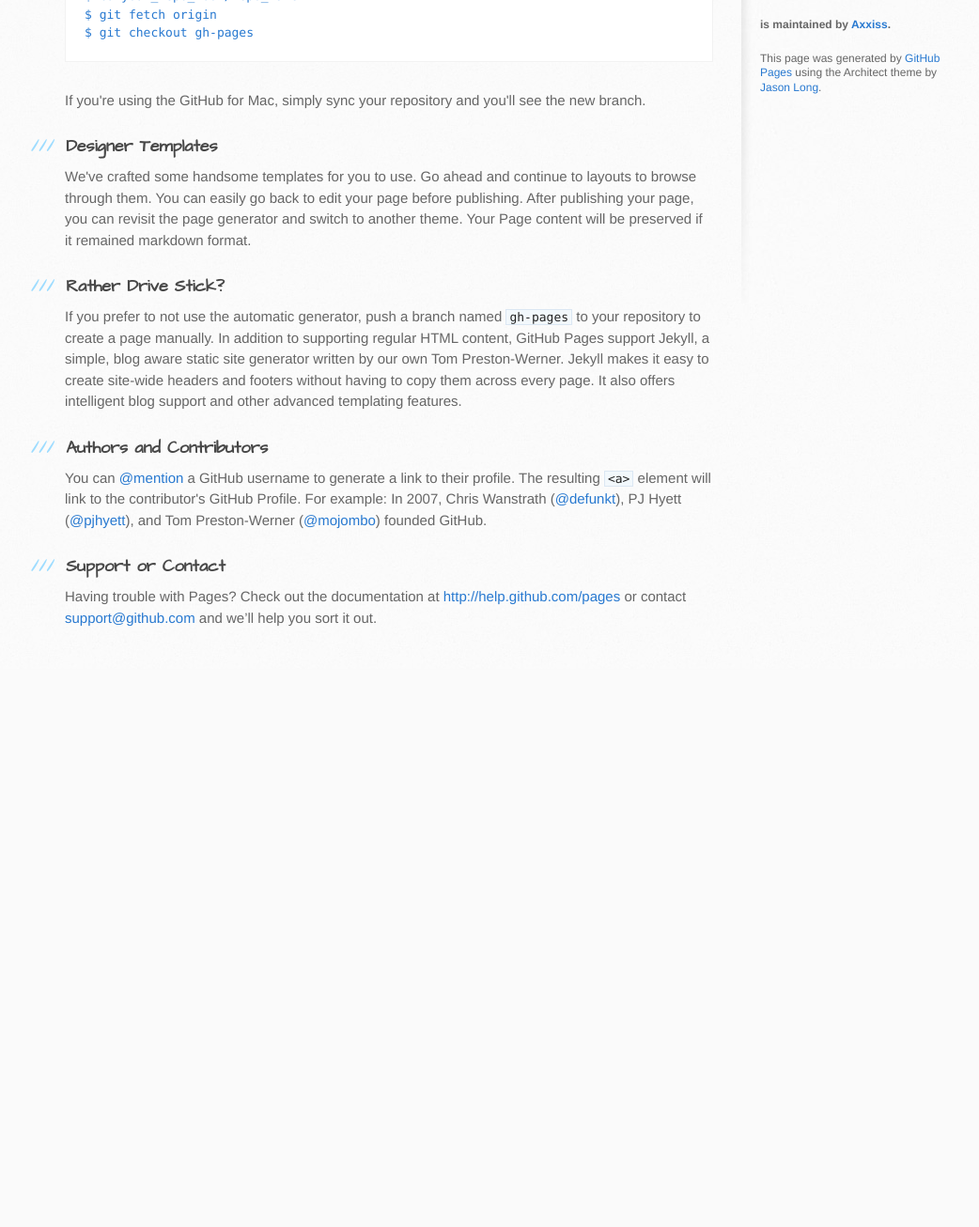
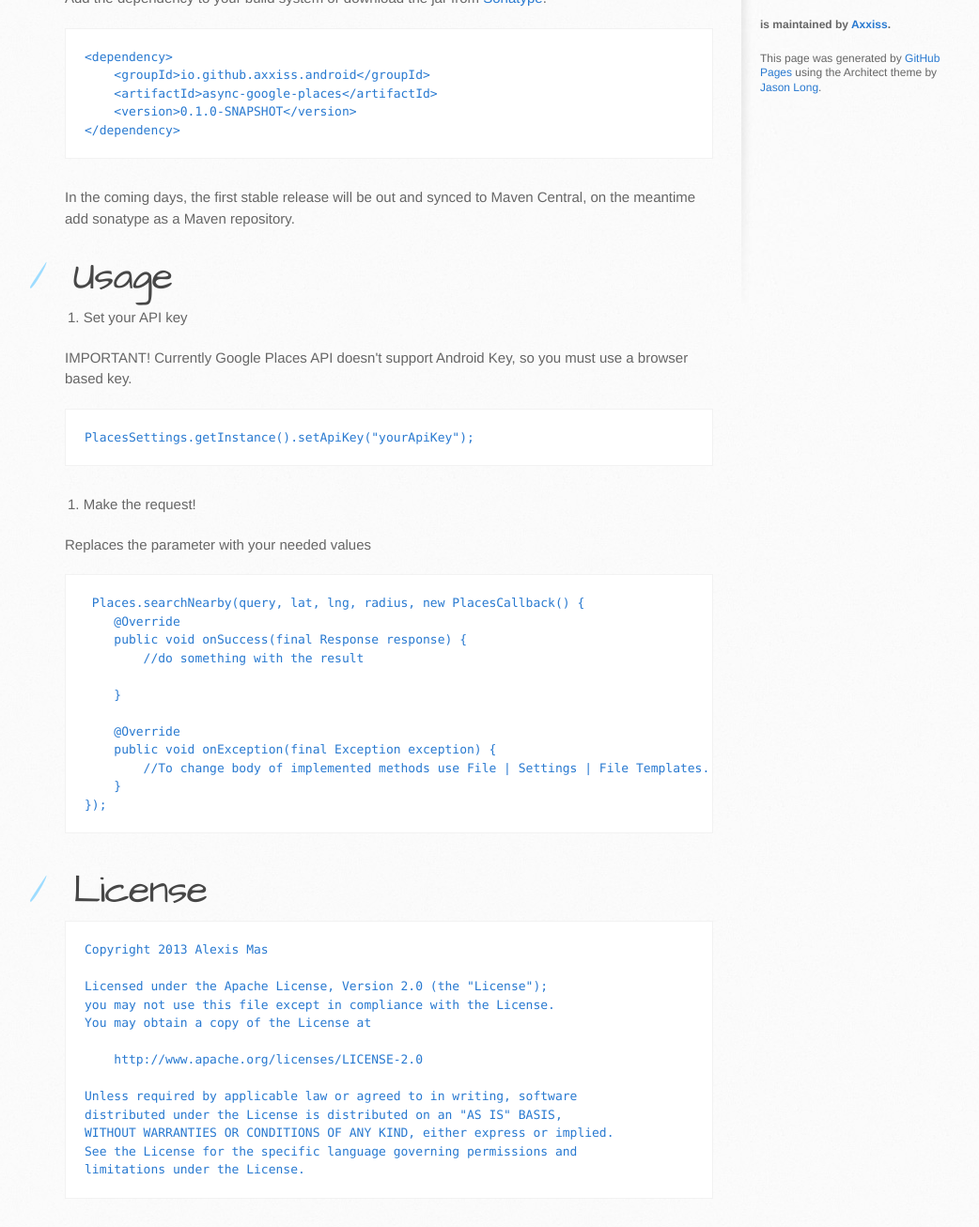
Before and after one commit to Axxiss/android-async-google-places, a plain HTML site: page index.html in a window 1280 px wide. Shown: the part 519-1825 px from the top of the page at 94% size, without its empty margins (101-1143 px from the left). Before the commit the page ends 1231 px from the top, so only its background shows below. Drawn offline with Linux system fonts and the light colour scheme.

```diff
--- a/index.html
+++ b/index.html
@@ -28,37 +28,71 @@
     <div id="content-wrapper">
       <div class="inner clearfix">
         <section id="main-content">
-          <h3>
-<a name="welcome-to-github-pages" class="anchor" href="#welcome-to-github-pages"><span class="octicon octicon-link"></span></a>Welcome to GitHub Pages.</h3>
+          <h1>
+<a name="async-google-places" class="anchor" href="#async-google-places"><span class="octicon octicon-link"></span></a>Async Google Places</h1>
 
-<p>This automatic page generator is the easiest way to create beautiful pages for all of your projects. Author your page content here using GitHub Flavored Markdown, select a template crafted by a designer, and publish. After your page is generated, you can check out the new branch:</p>
+<p>Android Google Places' asynchronous API wrapper. Inspired by <a href="https://github.com/pushbit/sprockets/">Sprockets</a></p>
 
-<pre><code>$ cd your_repo_root/repo_name
-$ git fetch origin
-$ git checkout gh-pages
+<h1>
+<a name="install" class="anchor" href="#install"><span class="octicon octicon-link"></span></a>Install</h1>
+
+<p>Add the dependency to your build system or download the jar from <a href="https://oss.sonatype.org/index.html#nexus-search;quick%7Easync-google-places">Sonatype</a>.</p>
+
+<pre><code>&lt;dependency&gt;
+    &lt;groupId&gt;io.github.axxiss.android&lt;/groupId&gt;
+    &lt;artifactId&gt;async-google-places&lt;/artifactId&gt;
+    &lt;version&gt;0.1.0-SNAPSHOT&lt;/version&gt;
+&lt;/dependency&gt;
 </code></pre>
 
-<p>If you're using the GitHub for Mac, simply sync your repository and you'll see the new branch.</p>
+<p>In the coming days, the first stable release will be out and synced to Maven Central, on the meantime add sonatype as a
+Maven repository.</p>
 
-<h3>
-<a name="designer-templates" class="anchor" href="#designer-templates"><span class="octicon octicon-link"></span></a>Designer Templates</h3>
+<h1>
+<a name="usage" class="anchor" href="#usage"><span class="octicon octicon-link"></span></a>Usage</h1>
 
-<p>We've crafted some handsome templates for you to use. Go ahead and continue to layouts to browse through them. You can easily go back to edit your page before publishing. After publishing your page, you can revisit the page generator and switch to another theme. Your Page content will be preserved if it remained markdown format.</p>
+<ol>
+<li>Set your API key</li>
+</ol><p>IMPORTANT! Currently Google Places API doesn't support Android Key, so you must use a browser based key.</p>
 
-<h3>
-<a name="rather-drive-stick" class="anchor" href="#rather-drive-stick"><span class="octicon octicon-link"></span></a>Rather Drive Stick?</h3>
+<pre><code>PlacesSettings.getInstance().setApiKey("yourApiKey");
+</code></pre>
 
-<p>If you prefer to not use the automatic generator, push a branch named <code>gh-pages</code> to your repository to create a page manually. In addition to supporting regular HTML content, GitHub Pages support Jekyll, a simple, blog aware static site generator written by our own Tom Preston-Werner. Jekyll makes it easy to create site-wide headers and footers without having to copy them across every page. It also offers intelligent blog support and other advanced templating features.</p>
+<ol>
+<li>Make the request!</li>
+</ol><p>Replaces the parameter with your needed values</p>
 
-<h3>
-<a name="authors-and-contributors" class="anchor" href="#authors-and-contributors"><span class="octicon octicon-link"></span></a>Authors and Contributors</h3>
+<pre><code> Places.searchNearby(query, lat, lng, radius, new PlacesCallback() {
+    @Override
+    public void onSuccess(final Response response) {
+        //do something with the result
 
-<p>You can <a href="https://github.com/blog/821" class="user-mention">@mention</a> a GitHub username to generate a link to their profile. The resulting <code>&lt;a&gt;</code> element will link to the contributor's GitHub Profile. For example: In 2007, Chris Wanstrath (<a href="https://github.com/defunkt" class="user-mention">@defunkt</a>), PJ Hyett (<a href="https://github.com/pjhyett" class="user-mention">@pjhyett</a>), and Tom Preston-Werner (<a href="https://github.com/mojombo" class="user-mention">@mojombo</a>) founded GitHub.</p>
+    }
 
-<h3>
-<a name="support-or-contact" class="anchor" href="#support-or-contact"><span class="octicon octicon-link"></span></a>Support or Contact</h3>
+    @Override
+    public void onException(final Exception exception) {
+        //To change body of implemented methods use File | Settings | File Templates.
+    }
+});
+</code></pre>
 
-<p>Having trouble with Pages? Check out the documentation at <a href="http://help.github.com/pages">http://help.github.com/pages</a> or contact <a href="mailto:support@github.com">support@github.com</a> and we’ll help you sort it out.</p>
+<h1>
+<a name="license" class="anchor" href="#license"><span class="octicon octicon-link"></span></a>License</h1>
+
+<pre><code>Copyright 2013 Alexis Mas
+
+Licensed under the Apache License, Version 2.0 (the "License");
+you may not use this file except in compliance with the License.
+You may obtain a copy of the License at
+
+    http://www.apache.org/licenses/LICENSE-2.0
+
+Unless required by applicable law or agreed to in writing, software
+distributed under the License is distributed on an "AS IS" BASIS,
+WITHOUT WARRANTIES OR CONDITIONS OF ANY KIND, either express or implied.
+See the License for the specific language governing permissions and
+limitations under the License.
+</code></pre>
         </section>
 
         <aside id="sidebar">
```
Also changed, not shown: params.json (+1 -1 lines).
